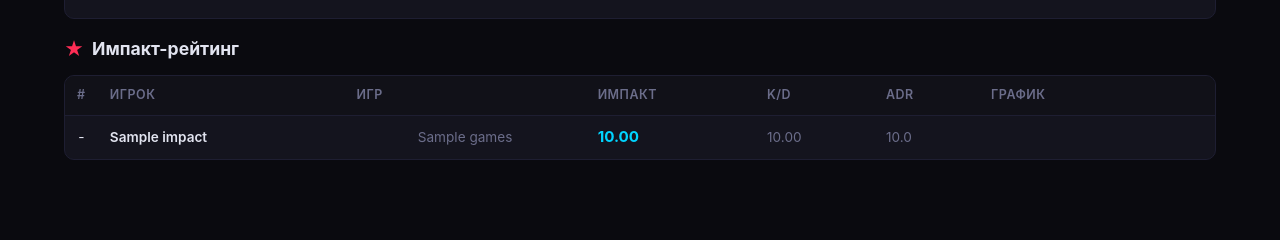
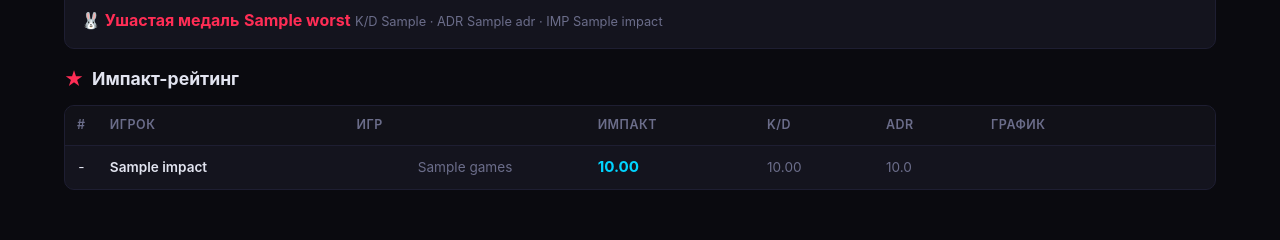
Before and after one commit to makdimm/cs2-landing, a FastAPI app: template templates/index.html in a window 1280 px wide. Shown: the part 379-619 px from the top of the page. Run offline with FastAPI, Linux system fonts and the light colour scheme; the template is opened without the code that fills it: most values are stand-ins (such as "Sample title", 1, 10 or a date in 2020).

Commit message:
feat: ушастая медаль — худший игрок дня (worst) в MVP/EVP, медалях и карточке дня

```diff
--- a/main.py
+++ b/main.py
@@ -327,13 +327,24 @@ def get_mvp_evp():
             continue
 
         mvp = max(winners, key=lambda x: x["_iv"])
+        worst = min(rated, key=lambda x: x["_iv"])
         rest = sorted([p for p in rated if p["name"] != mvp["name"]], key=lambda x: x["_iv"], reverse=True)
         for p in rated:
             if "_iv" in p:
                 del p["_iv"]
         result.append({
             "date": day, "maps": total_maps, "winner": winner_team[-1],
-            "mvp": mvp, "evp": rest[:3]
+            "mvp": mvp,
+            "evp": rest[:3],
+            "worst": {
+                "name": worst["name"],
+                "team": worst["team"],
+                "kills": worst["kills"],
+                "deaths": worst["deaths"],
+                "kd": worst["kd"],
+                "adr": worst["adr"],
+                "impact": worst["impact"],
+            }
         })
     conn.close()
     return result
@@ -354,6 +365,7 @@ def get_medals_stats():
                 "player_name": name,
                 "mvp_count": 0,
                 "evp_count": 0,
+                "worst_count": 0,
                 "medals_total": 0,
                 "_impact_sum": 0.0,
                 "_kd_sum": 0.0,
@@ -375,6 +387,7 @@ def get_medals_stats():
                 "player_name": name,
                 "mvp_count": 0,
                 "evp_count": 0,
+                "worst_count": 0,
                 "medals_total": 0,
                 "_impact_sum": 0.0,
                 "_kd_sum": 0.0,
@@ -387,6 +400,22 @@ def get_medals_stats():
             stats["_kd_sum"] += float(evp.get("kd") or 0)
             stats["_adr_sum"] += float(evp.get("adr") or 0)
             stats["_medal_days"] += 1
+
+        worst = day.get("worst")
+        if worst and worst.get("name"):
+            name = worst["name"]
+            stats = medal_stats.setdefault(name, {
+                "player_name": name,
+                "mvp_count": 0,
+                "evp_count": 0,
+                "worst_count": 0,
+                "medals_total": 0,
+                "_impact_sum": 0.0,
+                "_kd_sum": 0.0,
+                "_adr_sum": 0.0,
+                "_medal_days": 0,
+            })
+            stats["worst_count"] += 1
 
     if not medal_stats:
         return []
@@ -409,6 +438,7 @@ def get_medals_stats():
             "player_name": name,
             "mvp_count": stats["mvp_count"],
             "evp_count": stats["evp_count"],
+            "worst_count": stats["worst_count"],
             "medals_total": stats["medals_total"],
             "avg_impact": round(stats["_impact_sum"] / medal_days, 2),
             "avg_kd": round(stats["_kd_sum"] / medal_days, 2),
--- a/templates/index.html
+++ b/templates/index.html
@@ -169,6 +169,13 @@
         <span class="stat">K/D {{ e.kd }} · ADR {{ e.adr }} · IMP {{ e.impact }}</span>
       </div>
       {% endfor %}
+      {% if last_day.worst %}
+      <div style="margin-top:6px;">
+        <span style="color:var(--pink);font-weight:700;">🐰 Ушастая медаль</span>
+        <span class="mvp-name" style="color:var(--pink);">{{ last_day.worst.name }}</span>
+        <span class="stat">K/D {{ last_day.worst.kd }} · ADR {{ last_day.worst.adr }} · IMP {{ last_day.worst.impact }}</span>
+      </div>
+      {% endif %}
     </div>
   </div>
   {% endif %}
@@ -306,6 +313,10 @@ function renderMVP(data) {
       h += `<div style="margin-top:4px;"><span style="color:var(--gold);">EVP</span> <span class="evp-name">${escapeHTML(e.name)}</span> `;
       h += `<span class="stat">K/D ${e.kd} ADR ${e.adr} IMP ${e.impact}</span></div>`;
     });
+    if (d.worst) {
+      h += `<div style="margin-top:6px;"><span style="color:var(--pink);font-weight:700;">🐰 Ушастая медаль</span> <span class="mvp-name" style="color:var(--pink);">${escapeHTML(d.worst.name)}</span> `;
+      h += `<span class="stat">K/D ${d.worst.kd} ADR ${d.worst.adr} IMP ${d.worst.impact}</span></div>`;
+    }
     h += '</div>';
   });
   document.getElementById('load-mvp').outerHTML = h || '<div class="empty" style="text-align:center;padding:40px;color:var(--text-dim)">Нет данных</div>';
@@ -317,9 +328,9 @@ function renderMedals(data) {
     return;
   }
 
-  let h = '<div class="rating-title"><span class="star">★</span> Медали MVP / EVP</div><div class="table-wrap"><table><thead><tr><th>#</th><th>ИГРОК</th><th>🏆 MVP</th><th>EVP</th><th>ВСЕГО</th><th>ИМПАКТ (ср)</th><th>K/D (ср)</th><th>ADR (ср)</th></tr></thead><tbody>';
+  let h = '<div class="rating-title"><span class="star">★</span> Медали MVP / EVP</div><div class="table-wrap"><table><thead><tr><th>#</th><th>ИГРОК</th><th>🏆 MVP</th><th>EVP</th><th>ВСЕГО</th><th>🐰 УШИ</th><th>ИМПАКТ (ср)</th><th>K/D (ср)</th><th>ADR (ср)</th></tr></thead><tbody>';
   data.forEach((p, i) => {
-    h += `<tr><td class="num">${i + 1}</td><td class="name">${escapeHTML(p.player_name)}</td><td class="gold">${p.mvp_count}</td><td class="kd">${p.evp_count}</td><td class="impact">${p.medals_total}</td><td class="impact">${Number(p.avg_impact).toFixed(2)}</td><td class="kd">${Number(p.avg_kd).toFixed(2)}</td><td class="adr">${Number(p.avg_adr).toFixed(1)}</td></tr>`;
+    h += `<tr><td class="num">${i + 1}</td><td class="name">${escapeHTML(p.player_name)}</td><td class="gold">${p.mvp_count}</td><td class="kd">${p.evp_count}</td><td class="impact">${p.medals_total}</td><td class="red">${p.worst_count || 0}</td><td class="impact">${Number(p.avg_impact).toFixed(2)}</td><td class="kd">${Number(p.avg_kd).toFixed(2)}</td><td class="adr">${Number(p.avg_adr).toFixed(1)}</td></tr>`;
   });
   h += '</tbody></table></div>';
   document.getElementById('load-medals').outerHTML = h;
```
